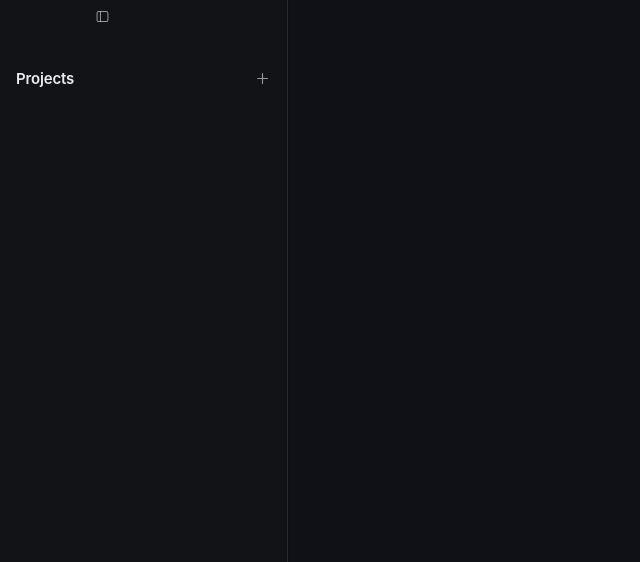
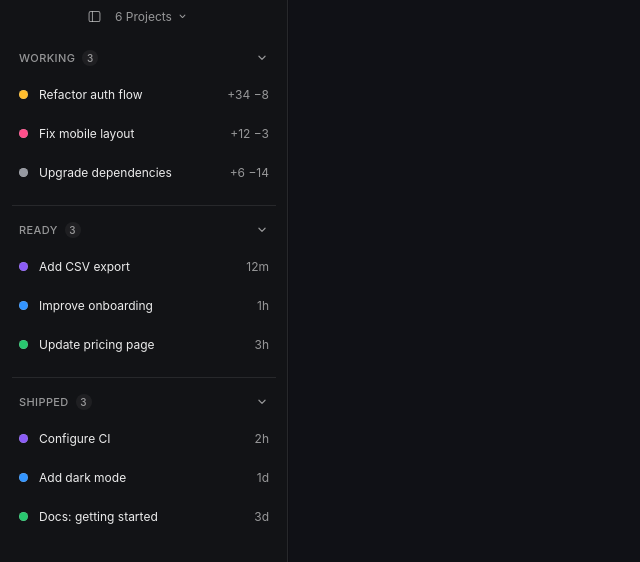
Before and after one commit to AlexanderHeffernan/ShipYard, a Vue app: page / in a window 1280 px wide. Shown: the top 562 px of the page, without its empty margins (0-640 px from the left). Built offline with nearby package versions, Linux system fonts and the light colour scheme.

Commit message:
feat: add project workflow sidebar
Add an open-project switcher and organize work into collapsible
working, ready, and shipped pipeline sections.

```diff
--- a/src/App.vue
+++ b/src/App.vue
@@ -1,6 +1,7 @@
 <script setup lang="ts">
 import { ref } from 'vue';
 import AppSidebar from './components/sidebar/AppSidebar.vue';
+import ProjectSwitcher from './components/sidebar/ProjectSwitcher.vue';
 
 const sidebarOpen = ref(true);
 const sidebarWidth = ref(288);
@@ -10,6 +11,7 @@ const sidebarWidth = ref(288);
   <div class="app-shell">
     <header class="window-drag-region" data-tauri-drag-region></header>
 
+    <div class="titlebar-controls">
       <button
         class="sidebar-toggle"
         type="button"
@@ -22,6 +24,9 @@ const sidebarWidth = ref(288);
           <path d="M7.25 3.75v12.5" />
         </svg>
       </button>
+
+      <ProjectSwitcher />
+    </div>
 
     <AppSidebar
       :open="sidebarOpen"
@@ -56,11 +61,17 @@ const sidebarWidth = ref(288);
   height: 36px;
 }
 
-.sidebar-toggle {
+.titlebar-controls {
   position: fixed;
   z-index: 4;
   top: 4px;
-  left: 90px;
+  left: 82px;
+  display: flex;
+  align-items: center;
+  gap: 4px;
+}
+
+.sidebar-toggle {
   display: grid;
   width: 24px;
   height: 24px;
--- a/src/components/sidebar/AppSidebar.vue
+++ b/src/components/sidebar/AppSidebar.vue
@@ -1,8 +1,53 @@
 <script setup lang="ts">
 import { onBeforeUnmount, ref } from 'vue';
 
-const MIN_WIDTH = 220;
+const MIN_WIDTH = 224;
 const MAX_WIDTH = 420;
+
+type WorkItem = {
+  id: number;
+  title: string;
+  meta: string;
+  color: string;
+};
+
+type WorkSection = {
+  id: 'working' | 'ready' | 'shipped';
+  label: string;
+  items: WorkItem[];
+};
+
+const sections: WorkSection[] = [
+  {
+    id: 'working',
+    label: 'Working',
+    items: [
+      { id: 1, title: 'Refactor auth flow', meta: '+34 −8', color: '#ffbd2e' },
+      { id: 2, title: 'Fix mobile layout', meta: '+12 −3', color: '#ff4f8b' },
+      { id: 3, title: 'Upgrade dependencies', meta: '+6 −14', color: '#9699a1' },
+    ],
+  },
+  {
+    id: 'ready',
+    label: 'Ready',
+    items: [
+      { id: 4, title: 'Add CSV export', meta: '12m', color: '#8b5cf6' },
+      { id: 5, title: 'Improve onboarding', meta: '1h', color: '#3395ff' },
+      { id: 6, title: 'Update pricing page', meta: '3h', color: '#29c76f' },
+    ],
+  },
+  {
+    id: 'shipped',
+    label: 'Shipped',
+    items: [
+      { id: 7, title: 'Configure CI', meta: '2h', color: '#8b5cf6' },
+      { id: 8, title: 'Add dark mode', meta: '1d', color: '#3395ff' },
+      { id: 9, title: 'Docs: getting started', meta: '3d', color: '#29c76f' },
+    ],
+  },
+];
+
+const collapsedSections = ref(new Set<WorkSection['id']>());
 
 const props = defineProps<{
   open: boolean;
@@ -36,6 +81,7 @@ function onPointerMove(event: PointerEvent) {
 }
 
 function startResize(event: PointerEvent) {
+  if (event.button !== 0) return;
   event.preventDefault();
   isResizing.value = true;
   document.body.classList.add('is-resizing-sidebar');
@@ -49,6 +95,12 @@ function resizeWithKeyboard(event: KeyboardEvent) {
   event.preventDefault();
   const delta = event.key === 'ArrowLeft' ? -10 : 10;
   emit('update:width', clampWidth(props.width + delta));
+}
+
+function toggleSection(id: WorkSection['id']) {
+  const next = new Set(collapsedSections.value);
+  next.has(id) ? next.delete(id) : next.add(id);
+  collapsedSections.value = next;
 }
 
 onBeforeUnmount(stopResize);
@@ -66,16 +118,37 @@ onBeforeUnmount(stopResize);
     :inert="!open"
   >
     <div class="sidebar__body" :style="{ width: `${width}px` }">
-      <header class="sidebar__header">
-        <h1>Projects</h1>
-        <button class="icon-button" type="button" aria-label="Add project" title="Add project">
-          <svg viewBox="0 0 20 20" aria-hidden="true">
-            <path d="M10 4.25v11.5M4.25 10h11.5" />
-          </svg>
-        </button>
-      </header>
+      <nav class="sidebar__content" aria-label="Work">
+        <section v-for="section in sections" :key="section.id" class="work-section">
+          <button
+            class="work-section__header"
+            type="button"
+            :aria-expanded="!collapsedSections.has(section.id)"
+            @click="toggleSection(section.id)"
+          >
+            <span class="work-section__label">
+              <span>{{ section.label }}</span>
+              <span class="work-section__count">{{ section.items.length }}</span>
+            </span>
+            <svg viewBox="0 0 16 16" aria-hidden="true">
+              <path d="m4.5 6 3.5 3.5L11.5 6" />
+            </svg>
+          </button>
 
-      <nav class="sidebar__content" aria-label="Projects"></nav>
+          <div v-if="!collapsedSections.has(section.id)" class="work-section__items">
+            <button
+              v-for="item in section.items"
+              :key="item.id"
+              class="work-item"
+              type="button"
+            >
+              <span class="work-item__dot" :style="{ background: item.color }"></span>
+              <span class="work-item__title">{{ item.title }}</span>
+              <span class="work-item__meta">{{ item.meta }}</span>
+            </button>
+          </div>
+        </section>
+      </nav>
     </div>
 
     <div
@@ -119,21 +192,6 @@ onBeforeUnmount(stopResize);
   transition: none;
 }
 
-.sidebar__header {
-  display: flex;
-  align-items: center;
-  justify-content: space-between;
-  height: 52px;
-  padding: 0 12px 0 16px;
-}
-
-.sidebar__header h1 {
-  margin: 0;
-  font-size: 15px;
-  font-weight: 600;
-  letter-spacing: -0.01em;
-}
-
 .sidebar__body {
   height: 100%;
   padding-top: var(--titlebar-height);
@@ -141,42 +199,126 @@ onBeforeUnmount(stopResize);
 }
 
 .sidebar__content {
-  height: calc(100% - 52px);
+  height: 100%;
+  padding: 0 12px 24px;
   overflow-y: auto;
+  scrollbar-width: thin;
+  scrollbar-color: rgba(255, 255, 255, 0.18) transparent;
 }
 
-.icon-button {
-  display: grid;
-  flex: 0 0 auto;
-  width: 28px;
-  height: 28px;
-  padding: 0;
-  place-items: center;
+.work-section + .work-section {
+  margin-top: 8px;
+  padding-top: 8px;
+  border-top: 1px solid var(--border-subtle);
+}
+
+.work-section__header {
+  display: flex;
+  align-items: center;
+  justify-content: space-between;
+  width: 100%;
+  height: 32px;
+  padding: 0 7px;
+  font: inherit;
+  font-size: 11px;
+  font-weight: 500;
   color: var(--text-secondary);
+  text-align: left;
+  text-transform: uppercase;
+  letter-spacing: 0.035em;
   background: transparent;
   border: 0;
-  border-radius: 7px;
+  border-radius: 6px;
   cursor: default;
 }
 
-.icon-button:hover {
-  color: var(--text-primary);
-  background: var(--surface-hover);
+.work-section__label {
+  display: flex;
+  align-items: center;
+  gap: 7px;
 }
 
-.icon-button:focus-visible,
+.work-section__count {
+  display: grid;
+  min-width: 16px;
+  height: 16px;
+  padding: 0 4px;
+  place-items: center;
+  font-size: 10px;
+  line-height: 1;
+  color: var(--text-secondary);
+  background: rgba(255, 255, 255, 0.055);
+  border-radius: 8px;
+}
+
+.work-section__header:hover {
+  color: var(--text-primary);
+  background: rgba(255, 255, 255, 0.035);
+}
+
+.work-section__header:focus-visible,
+.work-item:focus-visible,
 .sidebar__resize-handle:focus-visible {
   outline: 2px solid var(--focus-ring);
   outline-offset: 1px;
 }
 
-.icon-button svg {
-  width: 17px;
+.work-section__header svg {
+  width: 14px;
   fill: none;
   stroke: currentColor;
   stroke-linecap: round;
   stroke-linejoin: round;
   stroke-width: 1.35;
+  transition: transform 120ms ease;
+}
+
+.work-section__header[aria-expanded='false'] svg {
+  transform: rotate(-90deg);
+}
+
+.work-section__items {
+  padding: 1px 0 5px;
+}
+
+.work-item {
+  display: grid;
+  grid-template-columns: 10px minmax(0, 1fr) auto;
+  gap: 10px;
+  align-items: center;
+  width: 100%;
+  height: 39px;
+  padding: 0 7px;
+  font: inherit;
+  font-size: 12px;
+  color: var(--text-primary);
+  text-align: left;
+  background: transparent;
+  border: 0;
+  border-radius: 6px;
+  cursor: default;
+}
+
+.work-item:hover {
+  background: var(--surface-hover);
+}
+
+.work-item__dot {
+  width: 9px;
+  height: 9px;
+  border-radius: 50%;
+  box-shadow: inset 0 0 0 0.5px rgba(255, 255, 255, 0.24);
+}
+
+.work-item__title {
+  overflow: hidden;
+  text-overflow: ellipsis;
+  white-space: nowrap;
+}
+
+.work-item__meta {
+  color: var(--text-secondary);
+  white-space: nowrap;
 }
 
 .sidebar__resize-handle {
--- /dev/null
+++ b/src/components/sidebar/ProjectSwitcher.vue
@@ -0,0 +1,252 @@
+<script setup lang="ts">
+import { computed, onBeforeUnmount, onMounted, ref } from 'vue';
+
+type Project = {
+  id: number;
+  name: string;
+  color: string;
+};
+
+const projects = ref<Project[]>([
+  { id: 1, name: 'Shipyard', color: '#8b5cf6' },
+  { id: 2, name: 'Rashun', color: '#3395ff' },
+  { id: 3, name: 'HomeStagedIT', color: '#29c76f' },
+  { id: 4, name: 'Portfolio', color: '#ffbd2e' },
+  { id: 5, name: 'Website', color: '#ff4f8b' },
+  { id: 6, name: 'Experiments', color: '#9699a1' },
+]);
+
+const root = ref<HTMLElement>();
+const open = ref(false);
+const projectLabel = computed(
+  () => `${projects.value.length} Project${projects.value.length === 1 ? '' : 's'}`,
+);
+
+function closeMenuOnOutsideClick(event: PointerEvent) {
+  if (!root.value?.contains(event.target as Node)) open.value = false;
+}
+
+function closeMenuOnEscape(event: KeyboardEvent) {
+  if (event.key === 'Escape') open.value = false;
+}
+
+function closeProject(id: number) {
+  projects.value = projects.value.filter((project) => project.id !== id);
+}
+
+onMounted(() => {
+  document.addEventListener('pointerdown', closeMenuOnOutsideClick);
+  document.addEventListener('keydown', closeMenuOnEscape);
+});
+
+onBeforeUnmount(() => {
+  document.removeEventListener('pointerdown', closeMenuOnOutsideClick);
+  document.removeEventListener('keydown', closeMenuOnEscape);
+});
+</script>
+
+<template>
+  <div ref="root" class="project-switcher">
+    <button
+      class="project-switcher__trigger"
+      type="button"
+      aria-controls="project-menu"
+      :aria-expanded="open"
+      @click="open = !open"
+    >
+      <span>{{ projectLabel }}</span>
+      <svg viewBox="0 0 16 16" aria-hidden="true">
+        <path d="m4.5 6 3.5 3.5L11.5 6" />
+      </svg>
+    </button>
+
+    <Transition name="project-menu">
+      <div v-if="open" id="project-menu" class="project-menu">
+        <div class="project-menu__list">
+          <div
+            v-for="project in projects"
+            :key="project.id"
+            class="project-menu__row"
+          >
+            <div class="project-menu__project">
+              <span class="project-dot" :style="{ background: project.color }"></span>
+              <span>{{ project.name }}</span>
+            </div>
+
+            <button
+              class="project-menu__close"
+              type="button"
+              :aria-label="`Close ${project.name}`"
+              :title="`Close ${project.name}`"
+              @click="closeProject(project.id)"
+            >
+              <svg viewBox="0 0 16 16" aria-hidden="true">
+                <path d="m4 4 8 8m0-8-8 8" />
+              </svg>
+            </button>
+          </div>
+        </div>
+
+        <button class="project-menu__add" type="button">
+          <svg viewBox="0 0 16 16" aria-hidden="true">
+            <path d="M8 2.75v10.5M2.75 8h10.5" />
+          </svg>
+          <span>Add project</span>
+        </button>
+      </div>
+    </Transition>
+  </div>
+</template>
+
+<style scoped>
+.project-switcher {
+  position: relative;
+}
+
+.project-switcher__trigger {
+  display: flex;
+  align-items: center;
+  gap: 5px;
+  height: 24px;
+  padding: 0 5px;
+  font: inherit;
+  font-size: 12px;
+  color: var(--text-secondary);
+  background: transparent;
+  border: 0;
+  border-radius: 7px;
+  cursor: default;
+}
+
+.project-switcher__trigger:hover,
+.project-switcher__trigger[aria-expanded='true'] {
+  color: var(--text-primary);
+  background: var(--surface-hover);
+}
+
+.project-switcher__trigger:focus-visible,
+.project-menu button:focus-visible {
+  outline: 2px solid var(--focus-ring);
+  outline-offset: 1px;
+}
+
+.project-switcher__trigger svg {
+  width: 11px;
+  fill: none;
+  stroke: currentColor;
+  stroke-linecap: round;
+  stroke-linejoin: round;
+  stroke-width: 1.5;
+}
+
+.project-menu {
+  position: absolute;
+  top: 30px;
+  left: 0;
+  width: 244px;
+  overflow: hidden;
+  color: var(--text-primary);
+  background: var(--surface-content);
+  border: 1px solid rgba(255, 255, 255, 0.13);
+  border-radius: 10px;
+  box-shadow: 0 14px 36px rgba(0, 0, 0, 0.42);
+  transform-origin: top left;
+}
+
+.project-menu__list {
+  padding: 7px;
+}
+
+.project-menu__row {
+  display: flex;
+  align-items: center;
+  height: 37px;
+  border-radius: 6px;
+}
+
+.project-menu__project {
+  display: flex;
+  flex: 1;
+  align-items: center;
+  gap: 11px;
+  min-width: 0;
+  height: 100%;
+  padding: 0 9px;
+  overflow: hidden;
+  font-size: 13px;
+  color: inherit;
+}
+
+.project-menu__project span:last-child {
+  overflow: hidden;
+  text-overflow: ellipsis;
+  white-space: nowrap;
+}
+
+.project-dot {
+  flex: 0 0 auto;
+  width: 9px;
+  height: 9px;
+  border-radius: 50%;
+  box-shadow: inset 0 0 0 0.5px rgba(255, 255, 255, 0.24);
+}
+
+.project-menu__close {
+  display: grid;
+  flex: 0 0 auto;
+  width: 30px;
+  height: 30px;
+  padding: 0;
+  place-items: center;
+  color: var(--text-secondary);
+  background: transparent;
+  border: 0;
+  border-radius: 5px;
+  cursor: default;
+}
+
+.project-menu__close:hover {
+  color: var(--text-primary);
+  background: rgba(255, 255, 255, 0.07);
+}
+
+.project-menu__close svg,
+.project-menu__add svg {
+  width: 15px;
+  fill: none;
+  stroke: currentColor;
+  stroke-linecap: round;
+  stroke-width: 1.35;
+}
+
+.project-menu__add {
+  display: flex;
+  align-items: center;
+  gap: 11px;
+  width: 100%;
+  height: 46px;
+  padding: 0 16px;
+  font: inherit;
+  font-size: 13px;
+  color: var(--text-primary);
+  background: rgba(255, 255, 255, 0.02);
+  border: 0;
+  border-top: 1px solid var(--border-subtle);
+  cursor: default;
+}
+
+.project-menu__add:hover {
+  background: var(--surface-hover);
+}
+
+.project-menu-enter-active,
+.project-menu-leave-active {
+  transition: opacity 110ms ease, transform 110ms ease;
+}
+
+.project-menu-enter-from,
+.project-menu-leave-to {
+  opacity: 0;
+  transform: translateY(-3px) scale(0.985);
+}
+</style>
--- a/src/styles/tokens.css
+++ b/src/styles/tokens.css
@@ -6,7 +6,7 @@
   font-synthesis: none;
   text-rendering: optimizeLegibility;
 
-  --titlebar-height: 52px;
+  --titlebar-height: 42px;
   --surface-content: #101116;
   --surface-sidebar: rgba(19, 20, 25, 0.52);
   --surface-hover: rgba(255, 255, 255, 0.07);
```
Lines whose indentation alone changed are shown as unchanged.
